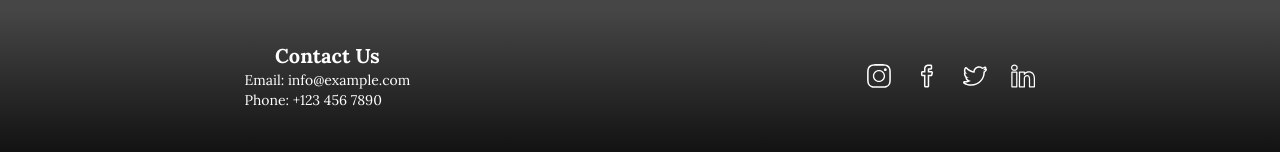
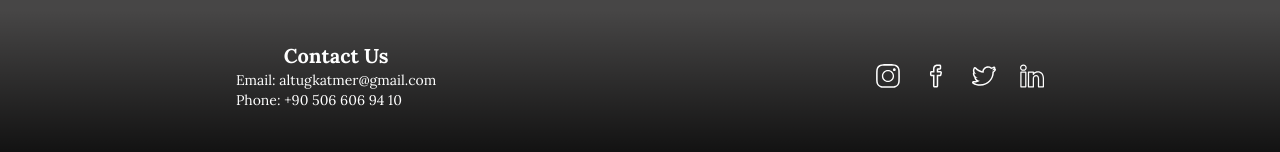
Before and after one commit to denislavninov/Restoration-Website, a Next.js app: page / in a window 1280 px wide. Shown: the part 2793-2945 px from the top of the page. Built offline with nearby package versions, Linux system fonts and the light colour scheme.

Commit message:
Update Footer component with new contact information and social media links for better user engagement

```diff
--- a/src/app/components/Footer.tsx
+++ b/src/app/components/Footer.tsx
@@ -10,14 +10,14 @@ const Footer = () => {
 
           <div className="mb-4 md:mb-0">
             <h2 className="text-xl font-bold text-center">Contact Us</h2>
-            <p className="text-sm">Email: info@example.com</p>
-            <p className="text-sm">Phone: +123 456 7890</p>
+            <p className="text-sm">Email: altugkatmer@gmail.com</p>
+            <p className="text-sm">Phone: +90 506 606 94 10</p>
           </div>
           <div className="flex space-x-6">
-            <a href="#" className="text-white hover:text-gray-400 text-2xl"><SlSocialInstagram /></a>
-            <a href="#" className="text-white hover:text-gray-400 text-2xl"><SlSocialFacebook /></a>
+            <a href="https://www.instagram.com/altugkatmer?igsh=MWg3aWV5YXJubGhmYg==" className="text-white hover:text-gray-400 text-2xl"><SlSocialInstagram /></a>
+            <a href="https://www.facebook.com/tablorestorasyonu.altugkatmer/?locale=tr_TR" className="text-white hover:text-gray-400 text-2xl"><SlSocialFacebook /></a>
             <a href="#" className="text-white hover:text-gray-400 text-2xl"><SlSocialTwitter /></a>
-            <a href="#" className="text-white hover:text-gray-400 text-2xl"><SlSocialLinkedin /></a>
+            <a href="https://www.linkedin.com/in/altu%C4%9F-katmer-273a15167?utm_source=share&utm_campaign=share_via&utm_content=profile&utm_medium=ios_app" className="text-white hover:text-gray-400 text-2xl"><SlSocialLinkedin /></a>
           </div>
         </div>
         <div className="mt-auto text-center pt-6">
```
